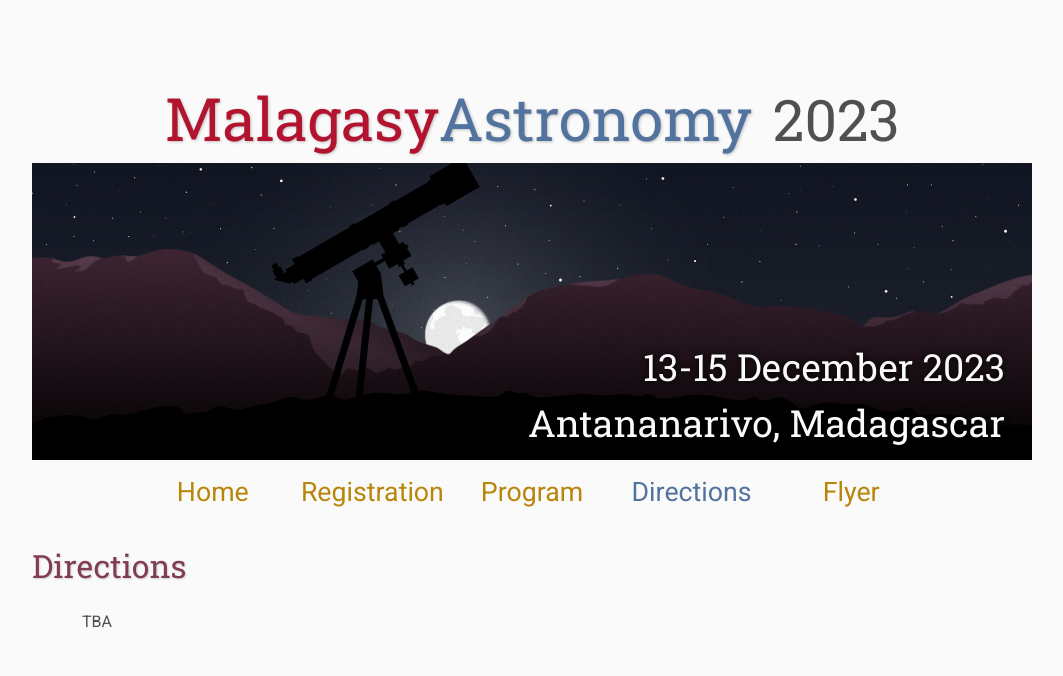
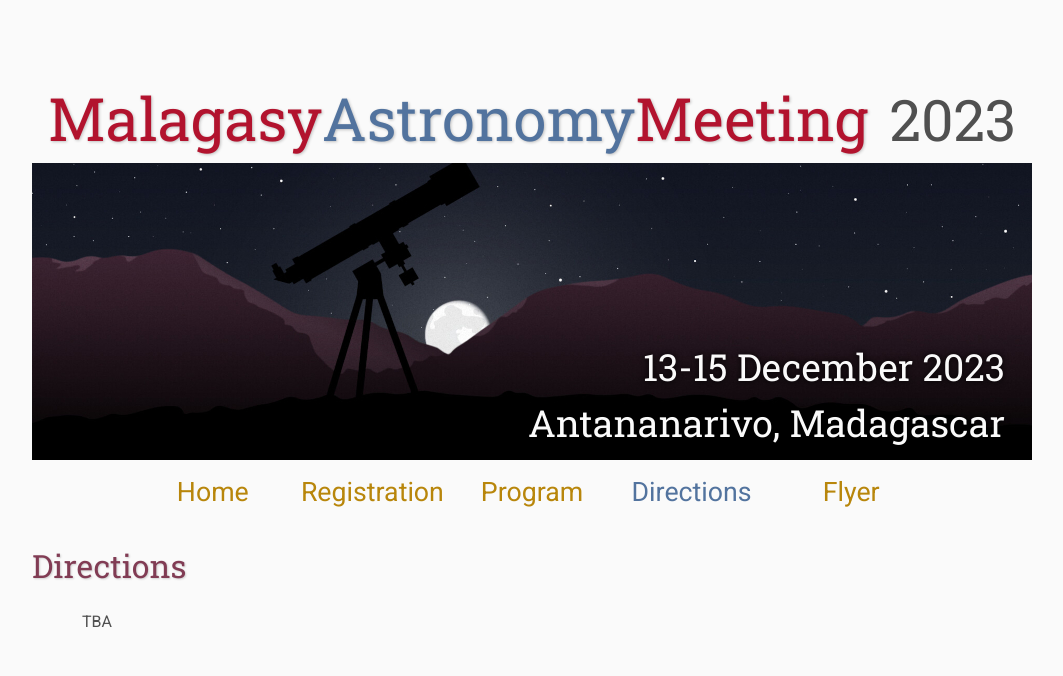
Before and after one commit to AstronomyMadagascar/AstronomyMadagascar.github.io, a plain HTML site: page directions/index.html in a window 1280 px wide. Shown: the top 676 px of the page, without its empty margins (108-1171 px from the left). Drawn offline with Linux system fonts and the light colour scheme; files that its build step writes are made by us from their sources.

Commit message:
Title fixed, registration link added

```diff
--- a/directions/index.html
+++ b/directions/index.html
@@ -17,7 +17,7 @@
     <div class="banner">
         <img src="assets/banner2.jpg" alt="">
         <div class="top-left">
-            <span class="title1">Malagasy</span><span class="title2">Astronomy</span> <span class="year">2023</span>
+            <span class="title1">Malagasy</span><span class="title2">Astronomy</span><span class="title1">Meeting</span> <span class="year">2023</span>
         </div>
         <div class="bottom-right">
             13-15 December 2023 <br> Antananarivo, Madagascar
```
Also changed, not shown: flyer/index.html (+1 -1 lines), index.html (+1 -1 lines), program/index.html (+1 -1 lines), registration/index.html (+1 -1 lines).
